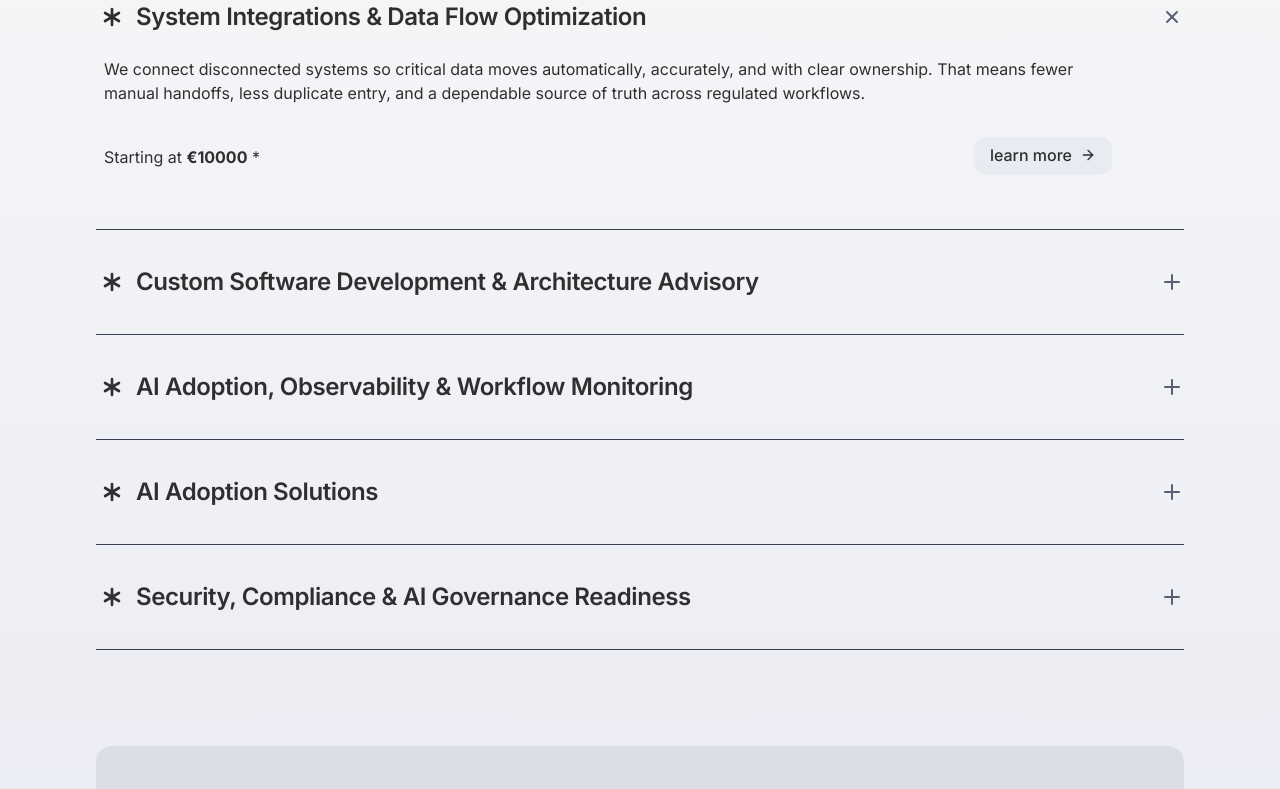
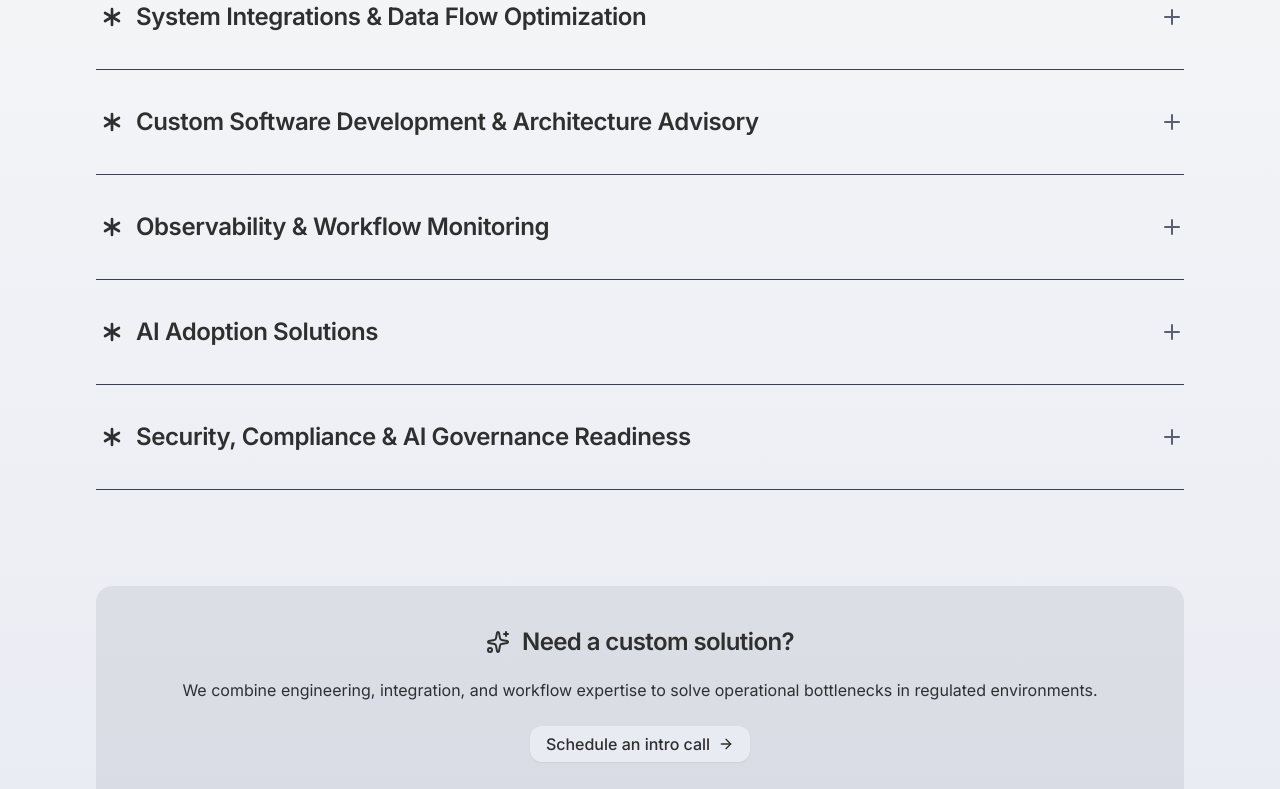
Before and after one commit to Double-Helix-Technologies/Double-Helix-Technologies.github.io, a Next.js app: page / in a window 1280 px wide. Shown: the part 1752-2541 px from the top of the page. Built offline with nearby package versions, Linux system fonts and the light colour scheme.

Commit message:
Separate observability from AI adoption messaging

```diff
--- a/app/components/Services.tsx
+++ b/app/components/Services.tsx
@@ -23,7 +23,6 @@ export default function Services() {
         <Accordion
           type="single"
           collapsible
-          defaultValue="Integration"
           className="w-full mx-auto border-b border-b-gray-700"
         >
           {servicesContents.map(({ key, slug, title, description, price }) => (
--- a/app/data/services.ts
+++ b/app/data/services.ts
@@ -133,35 +133,33 @@ export const servicesContents: Service[] = [
     }
   },
   {
-    title: 'AI Adoption, Observability & Workflow Monitoring',
+    title: 'Observability & Workflow Monitoring',
     key: 'System',
     slug: 'observability-workflow-monitoring',
-    description: 'We help teams put AI into real workflows and monitor those workflows once they are live. That includes the telemetry, dashboards, and alerting needed to see where AI-assisted or automated steps succeed, fail, or need human review.',
+    description: 'We help teams see how workflows, integrations, and operational systems behave in real life. That includes the telemetry, dashboards, and alerting needed to spot failures early, trace issues across handoffs, and keep critical operational flows visible.',
     price: '€5000',
     timeline: '1-2 months',
     items: [
       'Review of current visibility, logging, and monitoring gaps',
-      'Selection of the workflows, automations, or AI-assisted steps to track end to end',
-      'Definition of the key events, thresholds, and human-review checkpoints to monitor',
+      'Selection of the workflows and integrations to track end to end',
+      'Definition of the key events, thresholds, and exception conditions to monitor',
       'Setup or improvement of dashboards for workflow, integration, and system health',
       'Alert rules and escalation logic so the right teams are notified quickly',
       'Operational playbooks for troubleshooting, incident response, and follow-up',
     ],
     deliverables: [
       'Visibility gap assessment',
-      'Workflow and AI monitoring plan',
+      'Workflow monitoring plan',
       'Dashboards for flow, exceptions, and system health',
       'Alert rules and escalation paths',
       'Incident and troubleshooting playbooks',
       'Operational reporting template',
     ],
     seo: {
-      title: 'AI Adoption, Observability & Workflow Monitoring',
+      title: 'Observability & Workflow Monitoring',
       description:
-        'Adopt AI in real workflows and monitor workflow visibility, observability, and operational telemetry across connected systems in healthcare and life sciences.',
+        'Improve workflow visibility, observability, and operational telemetry across connected systems in healthcare and life sciences.',
       keywords: [
-        'AI workflow monitoring',
-        'AI adoption consulting',
         'workflow monitoring',
         'observability consulting',
         'operational telemetry',
```
